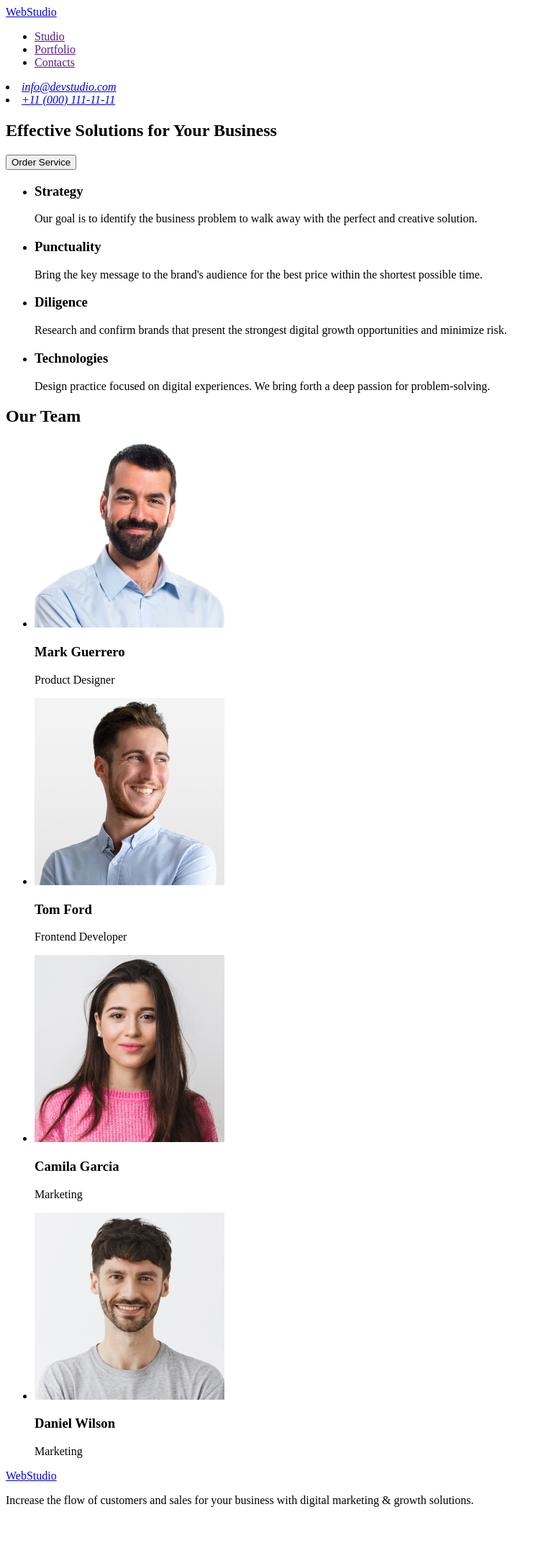
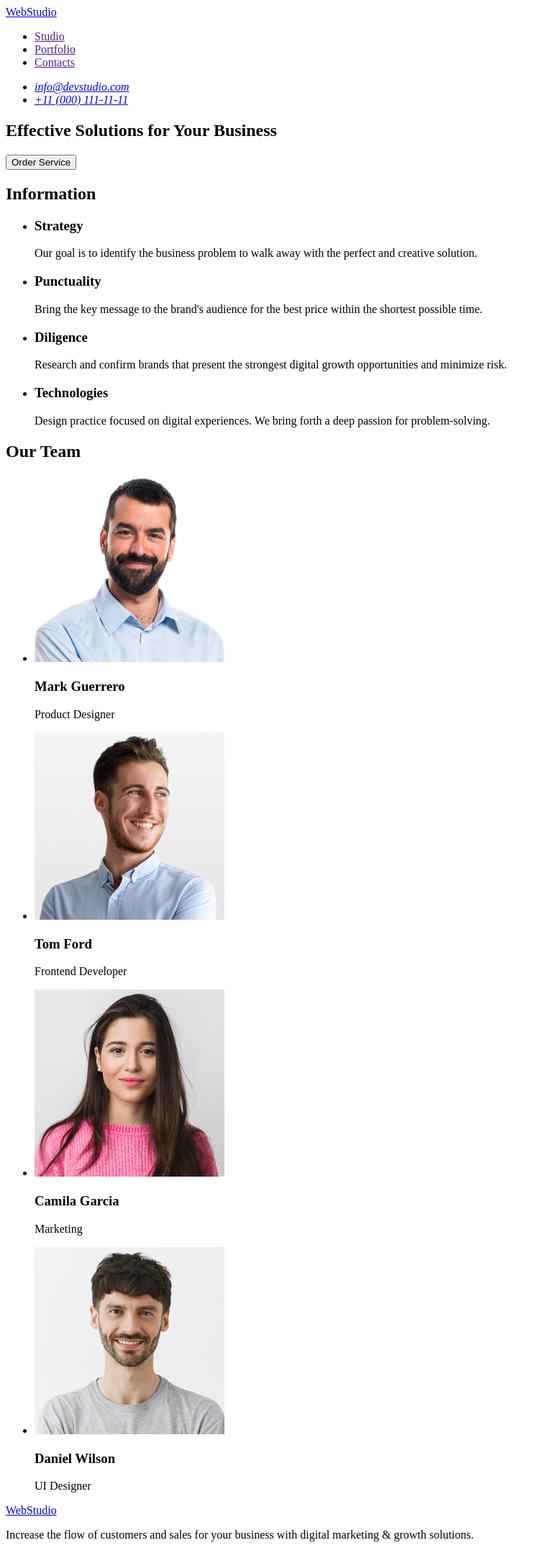
Before and after one commit to anastasiia-riabokon/goit-markup-hw-01, a plain HTML site: page index.html in a window 1280 px wide. Shown: the whole page at 72% size, without its empty margins (0-759 px from the left). Before the commit the page ends 2110 px from the top, so only its background shows below. Drawn offline with Linux system fonts and the light colour scheme.

Commit message:
update again index.html

```diff
--- a/index.html
+++ b/index.html
@@ -19,8 +19,10 @@
       </nav>
 
       <address>
-        <li><a href="mailto:info@devstudio.com">info@devstudio.com</a></li>
-        <li><a href="tel:+110001111111">+11 (000) 111-11-11</a></li>
+        <ul>
+          <li><a href="mailto:info@devstudio.com">info@devstudio.com</a></li>
+          <li><a href="tel:+110001111111">+11 (000) 111-11-11</a></li>
+        </ul>
       </address>
     </header>
 
@@ -32,6 +34,7 @@
       </section>
 
       <section>
+        <h2>Information</h2>
         <ul>
           <li>
             <h3>Strategy</h3>
@@ -111,7 +114,7 @@
               height="260"
             />
             <h3>Daniel Wilson</h3>
-            <p>Marketing</p>
+            <p>UI Designer</p>
           </li>
         </ul>
       </section>
```
